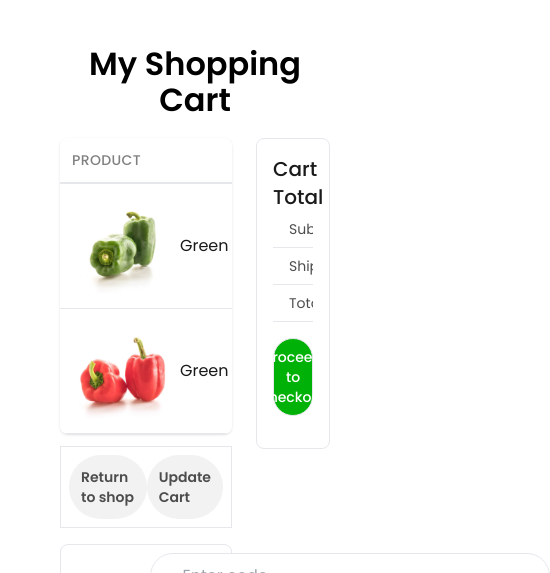
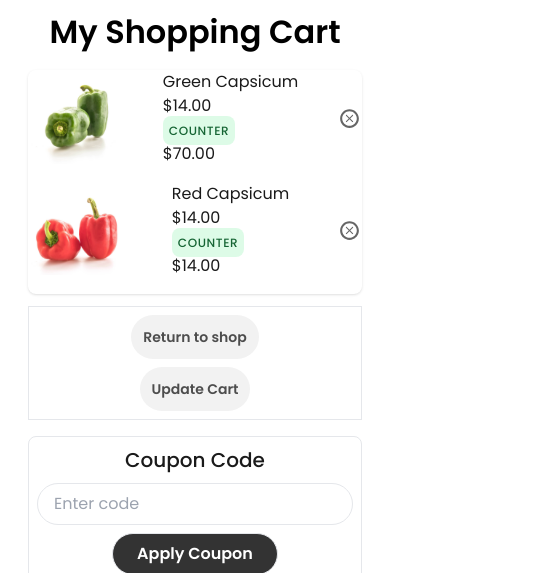
Before and after one commit to sthasimran/Ecobazar, a React (Vite) app: page /cart in a window 390 px wide. Shown: the part 271-844 px from the top of the page, 550 px wide, since content can reach past the window. Built offline with nearby package versions, Linux system fonts and the light colour scheme.

Commit message:
cart page responsive done

```diff
--- a/src/Pages/Cart/Cart.jsx
+++ b/src/Pages/Cart/Cart.jsx
@@ -10,20 +10,20 @@ const Cart = () => {
   return (
     <div>
       <Breadcrumbs />
-      <section className=" m-12 md:mx-auto md:px-28 px-3">
+      <section className="m-4 md:mx-auto md:px-28 px-3">
         <div>
           <p className="text-center text-[32px] leading-9 font-semibold">
             My Shopping Cart
           </p>
         </div>
 
-        <div className="grid grid-cols-3 gap-6 mt-5">
+        <div className="grid grid-cols-1 md:grid-cols-3 gap-6 mt-5">
 
-          <div className=" col-span-2">
+          <div className="col-span-2">
             <div>
-            <div className="overflow-auto rounded-lg shadow md:block">
-              <table className="w-full">
-                <thead className=" border-b-2 border-gray-200">
+              <div className="overflow-auto rounded-lg shadow">
+                <table className="w-full hidden md:table">
+                  <thead className="border-b-2 border-gray-200">
                     <tr>
                       <th className="p-3 text-sm font-medium text-[#808080] tracking-wide text-left">
                         PRODUCT
@@ -37,6 +37,7 @@ const Cart = () => {
                       <th className="w-32 p-3 text-sm font-medium text-[#808080] tracking-wide text-left">
                         SUBTOTAL
                       </th>
+                      <th></th>
                     </tr>
                   </thead>
                   <tbody className="divide-y border-b">
@@ -64,7 +65,7 @@ const Cart = () => {
                       <td className="p-3 text-[#1A1A1A] text-base font-normal whitespace-nowrap">
                         $70.00
                       </td>
-                    <td className="">
+                      <td className="p-3">
                         <TiDeleteOutline size={25} color="#666666" />
                       </td>
                     </tr>
@@ -76,7 +77,6 @@ const Cart = () => {
                             alt="green"
                             className="w-[100px] h-[100px]"
                           />
-
                           <p className="text-[#1A1A1A] text-base font-normal">
                             Green Capsicum
                           </p>
@@ -93,18 +93,44 @@ const Cart = () => {
                       <td className="p-3 text-[#1A1A1A] text-base font-normal whitespace-nowrap">
                         $14.00
                       </td>
-                    <td className="">
+                      <td className="p-3">
                         <TiDeleteOutline size={25} color="#666666" />
                       </td>
                     </tr>
                   </tbody>
                 </table>
+                <div className="md:hidden">
+                  <div className="flex items-center justify-between mb-4">
+                    <img src={greenCapsicum} alt="green" className="w-24 h-24"/>
+                    <div>
+                      <p className="text-[#1A1A1A] text-base font-normal">Green Capsicum</p>
+                      <p className="text-[#1A1A1A] text-base font-normal">$14.00</p>
+                      <span className="p-1.5 text-xs font-medium uppercase tracking-wider text-green-800 bg-green-200 rounded-lg bg-opacity-50">
+                        Counter
+                      </span>
+                      <p className="text-[#1A1A1A] text-base font-normal">$70.00</p>
                     </div>
-            <div className="flex item-center justify-between my-3 p-2 border">
-                <div className="bg-[#F2F2F2] p-3 rounded-full text-sm font-semibold text-[#4D4D4D]">
+                    <TiDeleteOutline size={25} color="#666666" />
+                  </div>
+                  <div className="flex items-center justify-between mb-4">
+                    <img src={redCapsicum} alt="red" className="w-24 h-24"/>
+                    <div>
+                      <p className="text-[#1A1A1A] text-base font-normal">Red Capsicum</p>
+                      <p className="text-[#1A1A1A] text-base font-normal">$14.00</p>
+                      <span className="p-1.5 text-xs font-medium uppercase tracking-wider text-green-800 bg-green-200 rounded-lg bg-opacity-50">
+                        Counter
+                      </span>
+                      <p className="text-[#1A1A1A] text-base font-normal">$14.00</p>
+                    </div>
+                    <TiDeleteOutline size={25} color="#666666" />
+                  </div>
+                </div>
+              </div>
+              <div className="flex flex-col md:flex-row items-center justify-between my-3 p-2 border">
+                <div className="bg-[#F2F2F2] p-3 rounded-full text-sm font-semibold text-[#4D4D4D] cursor-pointer mb-2 md:mb-0">
                   Return to shop
                 </div>
-                <div className="bg-[#F2F2F2] p-3 rounded-full text-sm font-semibold text-[#4D4D4D]">
+                <div className="bg-[#F2F2F2] p-3 rounded-full text-sm font-semibold text-[#4D4D4D] cursor-pointer">
                   Update Cart
                 </div>
               </div>
@@ -123,27 +149,22 @@ const Cart = () => {
                         <th className="px-4 py-2 border-b text-left text-[#4D4D4D] text-sm font-normal">
                           Subtotal:
                         </th>
-
                         <td className="px-4 py-2 border-b text-[#1A1A1A] text-sm font-semibold">
                           $84.00
                         </td>
                       </tr>
-
                       <tr>
                         <th className="px-4 py-2 border-b text-left text-[#4D4D4D] text-sm font-normal">
                           Shipping:
                         </th>
-
                         <td className="px-4 py-2 border-b text-[#1A1A1A] text-sm font-semibold">
                           Free
                         </td>
                       </tr>
-
                       <tr>
                         <th className="px-4 py-2 border-b text-left text-[#4D4D4D] text-sm font-normal">
                           Total:
                         </th>
-
                         <td className="px-4 py-2 border-b text-[#1A1A1A] text-sm font-semibold">
                           $84.00
                         </td>
@@ -154,7 +175,7 @@ const Cart = () => {
                 <div className="my-4">
                   <Button
                     type="submit"
-                    className="w-full bg-primary rounded-full  hover:bg-[#2C742F] duration-150 "
+                    className="w-full bg-primary rounded-full hover:bg-[#2C742F] duration-150"
                   >
                     Proceed to checkout
                   </Button>
--- a/src/Pages/Cart/Coupon.jsx
+++ b/src/Pages/Cart/Coupon.jsx
@@ -2,15 +2,17 @@ import React from "react";
 
 const Coupon = () => {
   return (
-    <div className="flex items-center justify-between border rounded-lg p-2 mt-4">
-      <p className="text-[#1A1A1A] text-[20px] font-medium">Coupon Code</p>
-      <div>
+    <div className="flex flex-col md:flex-row items-center justify-between border rounded-lg p-2 mt-4">
+      <p className="text-[#1A1A1A] text-[20px] font-medium mb-2 md:mb-0">
+        Coupon Code
+      </p>
+      <div className="flex flex-col md:flex-row items-center w-full md:w-auto">
         <input
           type="text"
           placeholder="Enter code"
-          className="border rounded-3xl px-[32px] py-[10px] w-[400px]"
+          className="border rounded-3xl px-4 py-2 w-full md:w-[300px] mb-2 md:mb-0 md:mr-2"
         />
-        <button className="bg-[#333333] border rounded-full px-[32px] py-[10px] text-[#FFFFFF] text-base font-semibold ml-[-40px]">
+        <button className="bg-[#333333] border rounded-full px-6 py-2 text-[#FFFFFF] text-base font-semibold">
           Apply Coupon
         </button>
       </div>
```
Lines whose indentation alone changed are shown as unchanged.
